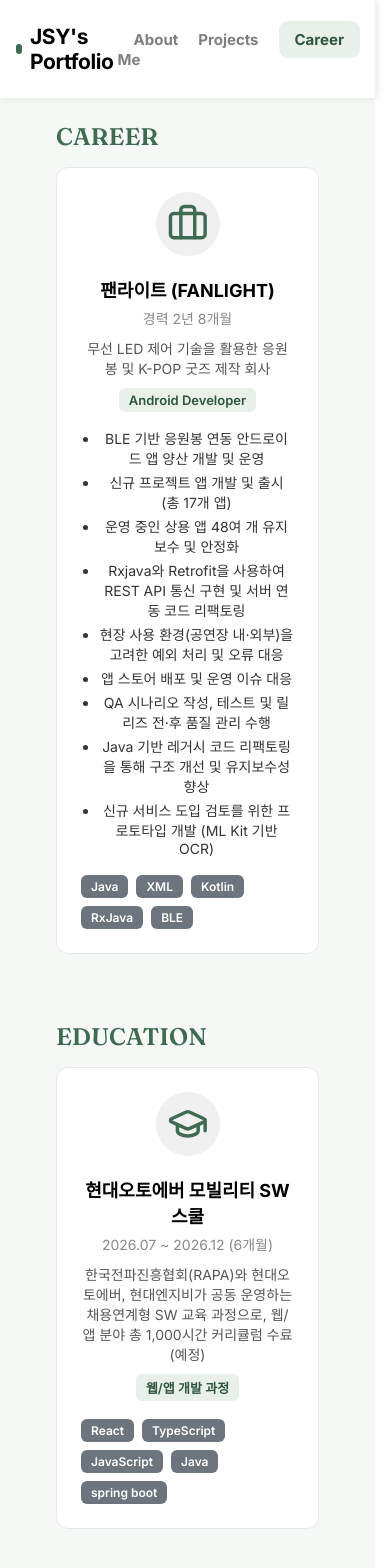
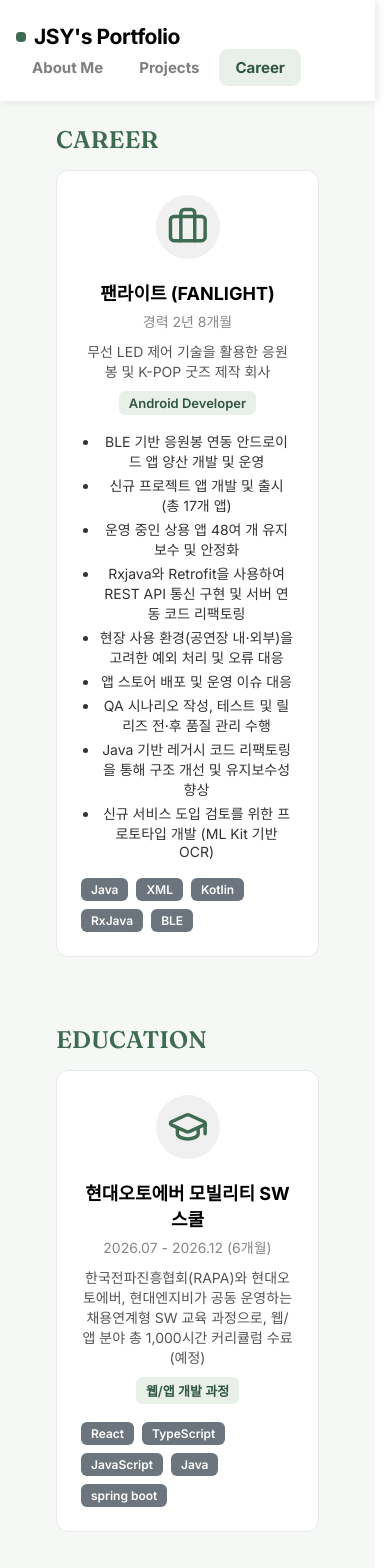
Before and after one commit to jSY49/jsy-portfolio, a React (Vite) app: page /career in a window 390 px wide. Shown: the top 1568 px of the page. Built offline with nearby package versions, Linux system fonts and the light colour scheme; no server answers; a web font is replaced by a local one.

Commit message:
[design] 모바일 레이아웃 틀어짐 수정

```diff
--- a/src/App/App.module.css
+++ b/src/App/App.module.css
@@ -16,8 +16,10 @@
 
 .header {
 	display: flex;
+	flex-wrap: wrap;
 	justify-content: space-between;
 	align-items: center;
+	gap: 8px 16px;
 	padding: 24px 16px;
 	/* 헤더 상단 고정*/
 	position: sticky;
@@ -46,6 +48,7 @@
 	font-size: 21px;
 	/* 글자 자간 */
 	letter-spacing: -0.02em;
+	white-space: nowrap;
 }
 
 .header_nav {
--- a/src/pages/Career.tsx
+++ b/src/pages/Career.tsx
@@ -59,7 +59,7 @@
 				</div>
 				<div className={styles.career_info}>
 					<h3 className={styles.corp_name}>현대오토에버 모빌리티 SW 스쿨</h3>
-					<p className={styles.period}>2026.07 ~ 2026.12 (6개월)</p>
+					<p className={styles.period}>2026.07 - 2026.12 (6개월)</p>
 					<p className={styles.corp_desc}>
 						한국전파진흥협회(RAPA)와 현대오토에버, 현대엔지비가 공동 운영하는
 						채용연계형 SW 교육 과정으로, 웹/앱 분야 총 1,000시간 커리큘럼 수료
```
